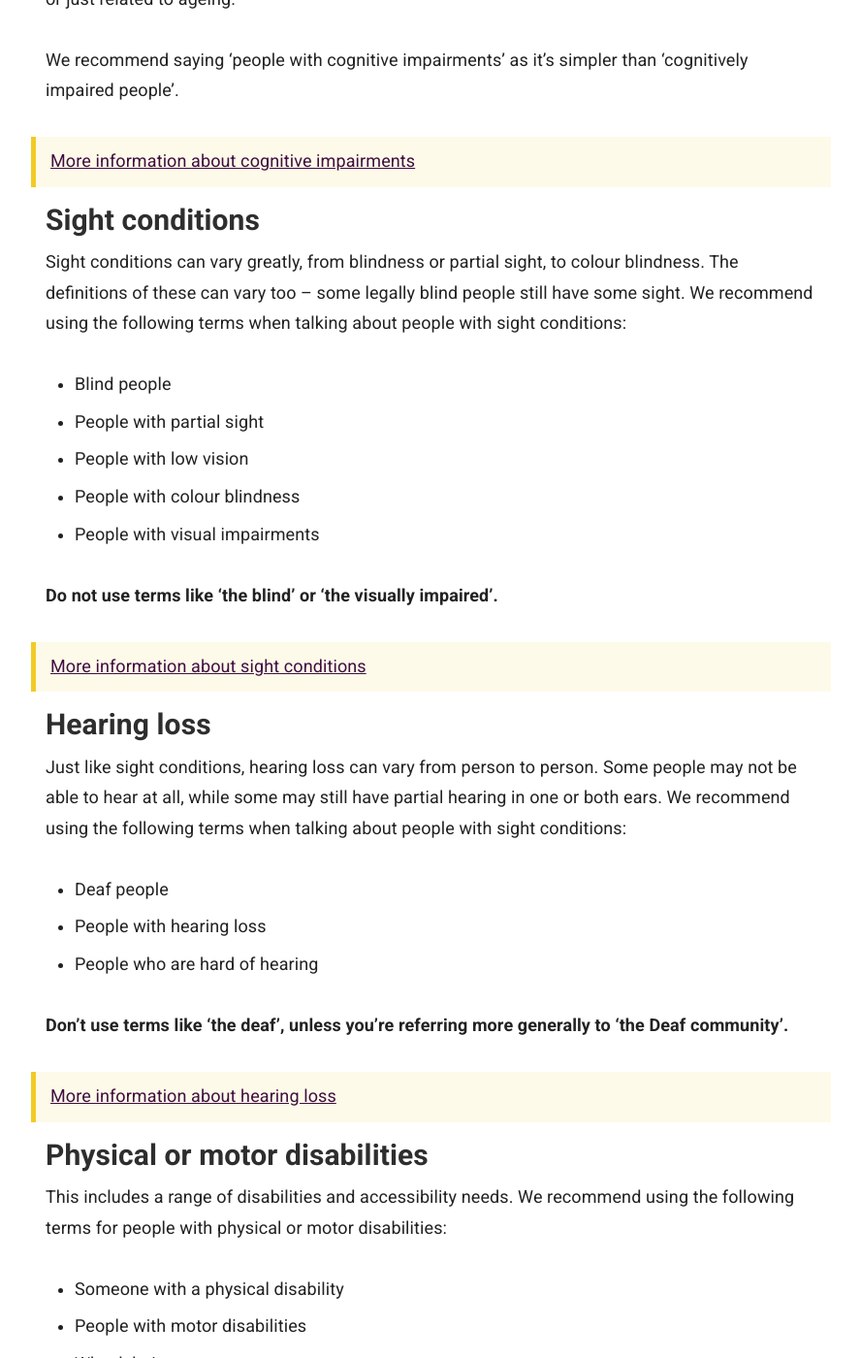
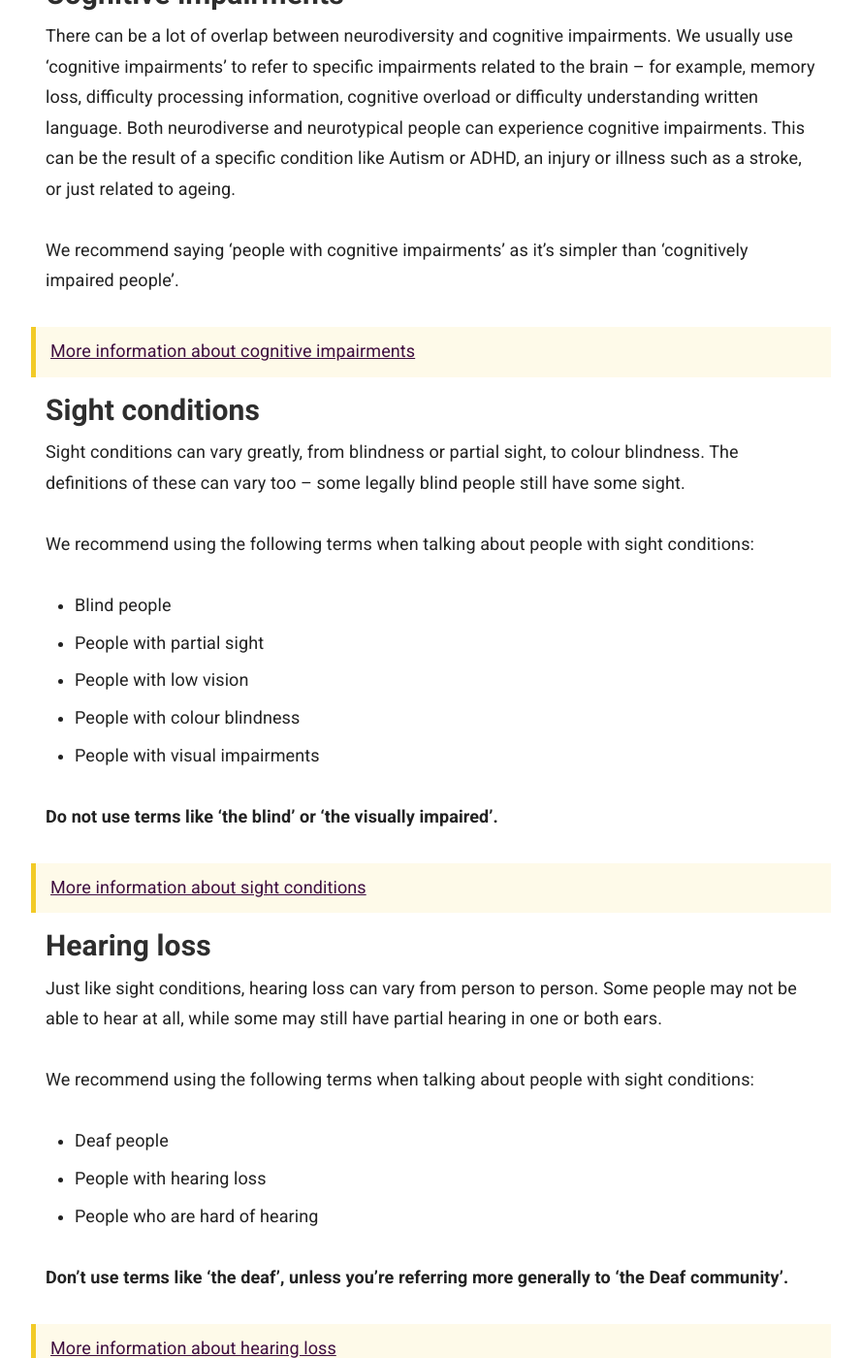
Before and after one commit to numbat70/inclusion2021, a Jekyll site: the page built from _docs/accessibility/language.md, in a window 1280 px wide and 1400 px high, scrolled down 2516 px. Shown: the whole window at 97% size, without its empty margins (343-1231 px from the left). Built offline with Jekyll 4.4.1, drawn with Linux system fonts in a browser that asks for light colours; some of the changed text lies outside the part shown.

Commit message:
add hr and improve p before list

```diff
--- a/_docs/accessibility/language.md
+++ b/_docs/accessibility/language.md
@@ -12,7 +12,7 @@ order: 3
   It’s usually best to just ask the person you’re speaking to how they’d prefer you to refer to their disability or accessibility needs. But it's not always possible when addressing a wider audience.
  </p>
 <p>
-Here are some general best practice guidelines:
+<p style="margin=bottom: 0">Here are some general best practice guidelines: </p>
 </p>
  <ul>
 <li>Avoid using terms like ‘disabled’ or ‘disabilities’ too generally – are you really referring to all people with any disability, or do you specifically mean wheelchair users, people with vision impairments, people with hearing loss or another more specific disability</li>
@@ -21,6 +21,8 @@ Here are some general best practice guidelines:
   <li><strong>Consider if you need to refer to a disability at all</strong>. For example, when pointing users to a video transcript, you can just say ‘If you prefer, you can read a transcript of this video here’ rather than ‘If you’re deaf or hard of hearing, you can read a transcript of this video here’</li>
  </ul>
  </blockquote>
+
+ <hr class="big">
 
 ## People first or identity first?
 
@@ -41,7 +43,7 @@ When writing or speaking for Scottish Enterprise or our partners, we recommend u
 >
 >"We went through PWD (People With Disabilities) but changed as we threw off the convention that we were less. Putting people first is part of the journey to pride & awareness. It revolves around how you see disability."
 
-
+<hr class="big">
 
 ## Language per condition
 
@@ -50,7 +52,7 @@ There is a [more general section about advice for specific needs](/inclusion/acc
 
 We recommend taking the 'identity first’ approach when talking about neurodiversity. However, there are some exceptions.
 
-The terms we recommend using are:
+<p style="margin=bottom: 0">The terms we recommend using are:</p>
 
 - An autistic person
 - A dyslexic person
@@ -73,7 +75,8 @@ We recommend saying ‘people with cognitive impairments’ as it’s simpler th
 
 ### Sight conditions
 
-Sight conditions can vary greatly, from blindness or partial sight, to colour blindness. The definitions of these can vary too – some legally blind people still have some sight. We recommend using the following terms when talking about people with sight conditions:
+Sight conditions can vary greatly, from blindness or partial sight, to colour blindness. The definitions of these can vary too – some legally blind people still have some sight.
+<p style="margin=bottom: 0">We recommend using the following terms when talking about people with sight conditions: </p>
 
 - Blind people
 - People with partial sight
@@ -87,7 +90,8 @@ Sight conditions can vary greatly, from blindness or partial sight, to colour bl
 
 ### Hearing loss
 
-Just like sight conditions, hearing loss can vary from person to person. Some people may not be able to hear at all, while some may still have partial hearing in one or both ears. We recommend using the following terms when talking about people with sight conditions:
+Just like sight conditions, hearing loss can vary from person to person. Some people may not be able to hear at all, while some may still have partial hearing in one or both ears.
+<p style="margin=bottom: 0">We recommend using the following terms when talking about people with sight conditions:</p>
 
 - Deaf people
 - People with hearing loss
@@ -100,7 +104,8 @@ Just like sight conditions, hearing loss can vary from person to person. Some pe
 
 ### Physical or motor disabilities
 
-This includes a range of disabilities and accessibility needs. We recommend using the following terms for people with physical or motor disabilities:
+This includes a range of disabilities and accessibility needs.
+<p style="margin=bottom: 0">We recommend using the following terms for people with physical or motor disabilities: </p>
 
 - Someone with a physical disability
 - People with motor disabilities
@@ -112,11 +117,15 @@ Where possible, try to refer to the specific condition or symptom you mean, beca
 
 > [More information about physical or motor disabilities](/inclusion/accessibility/advice-specific/#motricity-impairments)
 
+<hr class="big">
+
 ## Further reading
 
 GOV.UK has a useful [list of words to use and words to avoid when talking about disabilities](https://www.gov.uk/government/publications/inclusive-communication/inclusive-language-words-to-use-and-avoid-when-writing-about-disability#words-to-use-and-avoid).
 
-If you’re looking for guidance around a specific disability, look for a local or national organisation that can help. The way they talk about disabilities on their own websites gives a good idea of what the best practise may be. Here are a list of sites that may be useful:
+If you’re looking for guidance around a specific disability, look for a local or national organisation that can help. The way they talk about disabilities on their own websites gives a good idea of what the best practise may be.
+
+<p style="margin=bottom: 0">Here is a list of sites that may be useful:</p>
 
 - [Royal National Institute of Blind People](https://www.rnib.org.uk/)
 - [Visibility Scotland](https://visibilityscotland.org.uk/)
```
Also changed, not shown: _docs/accessibility/disability-positive.md (+1 -1 lines), _docs/accessibility/general.md (+6 -1 lines).
